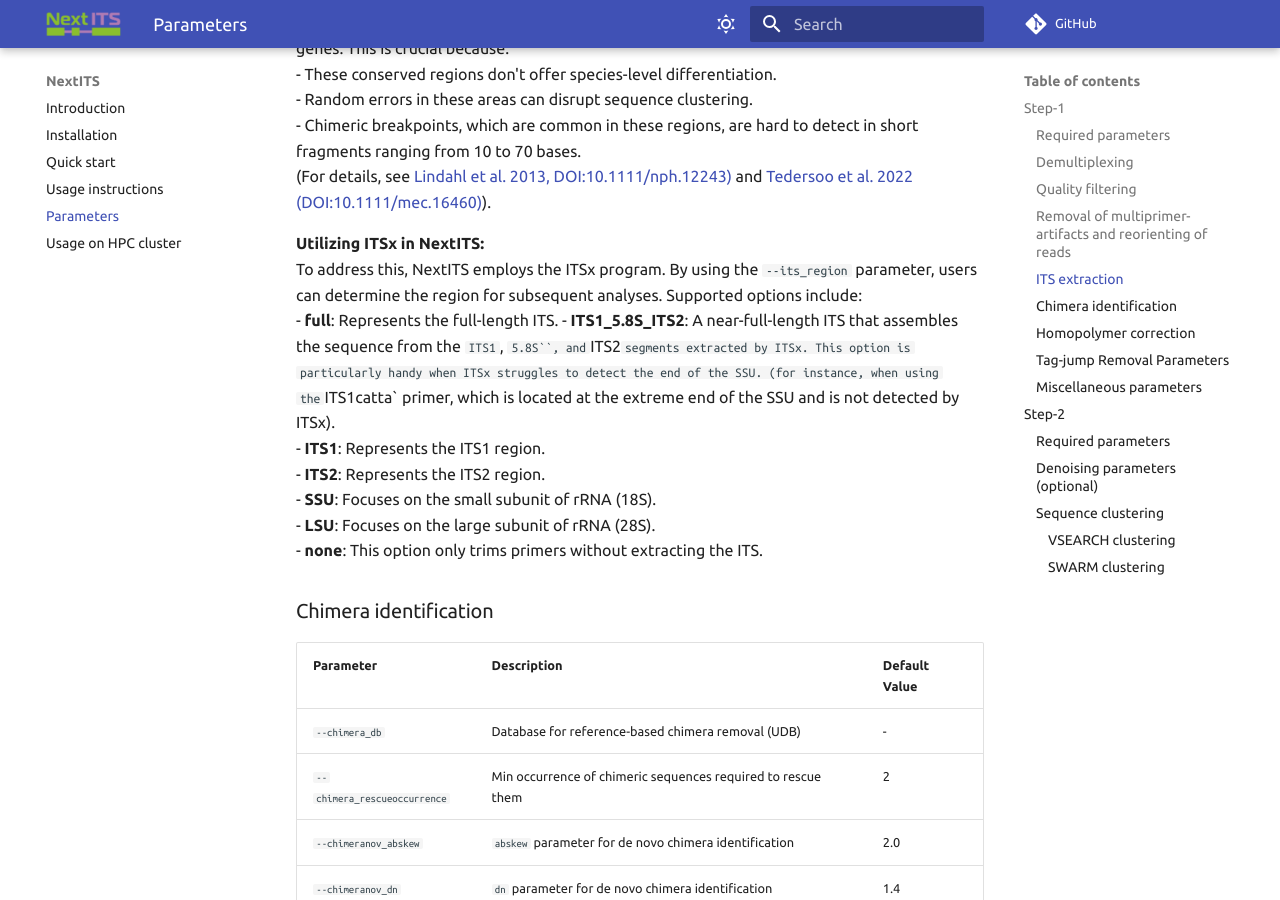
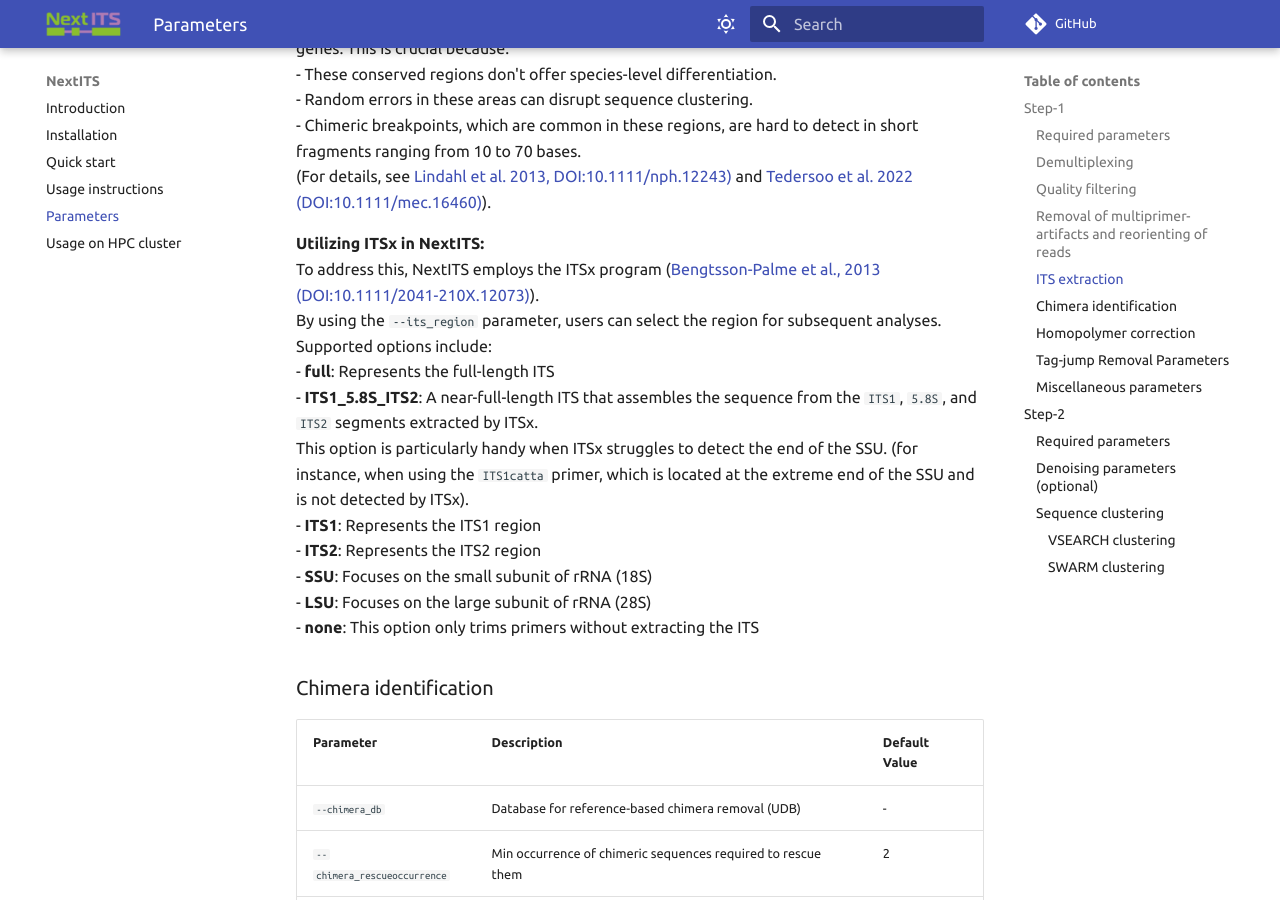
Before and after one commit to Next-ITS/nextits.github.io, an MkDocs documentation site: the page built from docs/parameters.md, in a window 1280 px wide and 900 px high, scrolled down 2761 px. Built offline with MkDocs 1.6.1 and Material for MkDocs 9.7.7, drawn with Linux system fonts in a browser that asks for light colours; comment, search, counter and statistics services are not loaded.

Commit message:
fix `ITSx` info

```diff
--- a/docs/parameters.md
+++ b/docs/parameters.md
@@ -91,18 +91,18 @@ This is crucial because:
  [Tedersoo et al. 2022 (DOI:10.1111/mec.16460)](https://onlinelibrary.wiley.com/doi/full/10.1111/mec.16460)).
 
 **Utilizing ITSx in NextITS:**
-To address this, NextITS employs the ITSx program.
-By using the `--its_region` parameter, users can determine the region for subsequent analyses.
+To address this, NextITS employs the ITSx program ([Bengtsson-Palme et al., 2013 (DOI:10.1111/2041-210X.12073)](https://besjournals.onlinelibrary.wiley.com/doi/10.1111/2041-210X.12073)).
+By using the `--its_region` parameter, users can select the region for subsequent analyses.
 Supported options include:
-- **full**: Represents the full-length ITS.
-- **ITS1_5.8S_ITS2**: A near-full-length ITS that assembles the sequence from the `ITS1`, `5.8S``, and `ITS2` segments extracted by ITSx.
+- **full**: Represents the full-length ITS
+- **ITS1_5.8S_ITS2**: A near-full-length ITS that assembles the sequence from the `ITS1`, `5.8S`, and `ITS2` segments extracted by ITSx.
   This option is particularly handy when ITSx struggles to detect the end of the SSU.
   (for instance, when using the `ITS1catta` primer, which is located at the extreme end of the SSU and is not detected by ITSx).
-- **ITS1**: Represents the ITS1 region.
-- **ITS2**: Represents the ITS2 region.
-- **SSU**: Focuses on the small subunit of rRNA (18S).
-- **LSU**: Focuses on the large subunit of rRNA (28S).
-- **none**: This option only trims primers without extracting the ITS.
+- **ITS1**: Represents the ITS1 region
+- **ITS2**: Represents the ITS2 region
+- **SSU**: Focuses on the small subunit of rRNA (18S)
+- **LSU**: Focuses on the large subunit of rRNA (28S)
+- **none**: This option only trims primers without extracting the ITS
 
 ### Chimera identification
 
```
